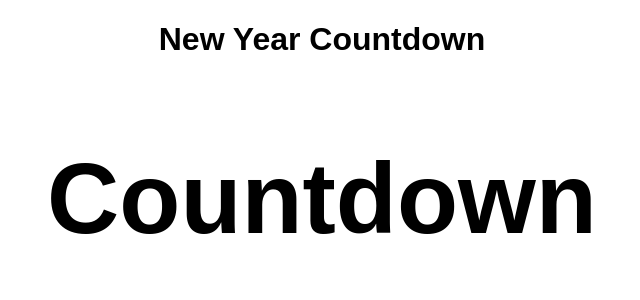
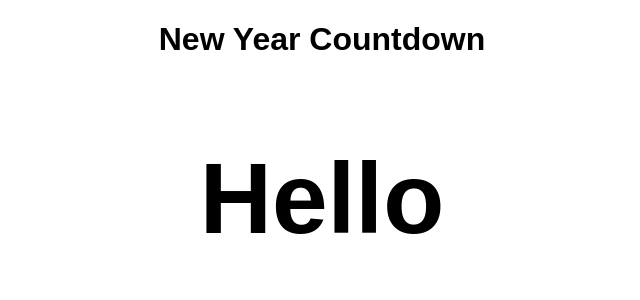
Before and after one commit to Gurenax/react-new-year-countdown, a React (Create React App) app: page / in a window 1280 px wide. Shown: the top 300 px of the page, without its empty margins (318-958 px from the left). Built offline with nearby package versions, Linux system fonts and the light colour scheme.

Commit message:
Add countdownText state

```diff
--- a/package.json
+++ b/package.json
@@ -3,6 +3,7 @@
   "version": "0.1.0",
   "private": true,
   "dependencies": {
+    "moment": "^2.20.1",
     "react": "^16.2.0",
     "react-dom": "^16.2.0",
     "react-scripts": "1.0.17"
--- a/src/App.js
+++ b/src/App.js
@@ -3,11 +3,17 @@ import Countdown from './components/Countdown'
 import './App.css';
 
 class App extends Component {
+  state = {
+    countdownText: 'Hello'
+  }
+
   render() {
+    const { countdownText } = this.state
+
     return (
       <div className="App">
         <h1>New Year Countdown</h1>
-        <Countdown />
+        <Countdown text={countdownText}/>
       </div>
     );
   }
--- a/src/components/Countdown.js
+++ b/src/components/Countdown.js
@@ -1,10 +1,6 @@
 import React from 'react'
+import moment from 'moment'
 
-const Countdown = () => {
-
-  return (
-    <h2>Countdown</h2>
-  )
-}
+const Countdown = ({ text }) => <h2>{text}</h2>
 
 export default Countdown
```
Also changed, not shown: 1 other file (tests, documents, lock files or other folders).
